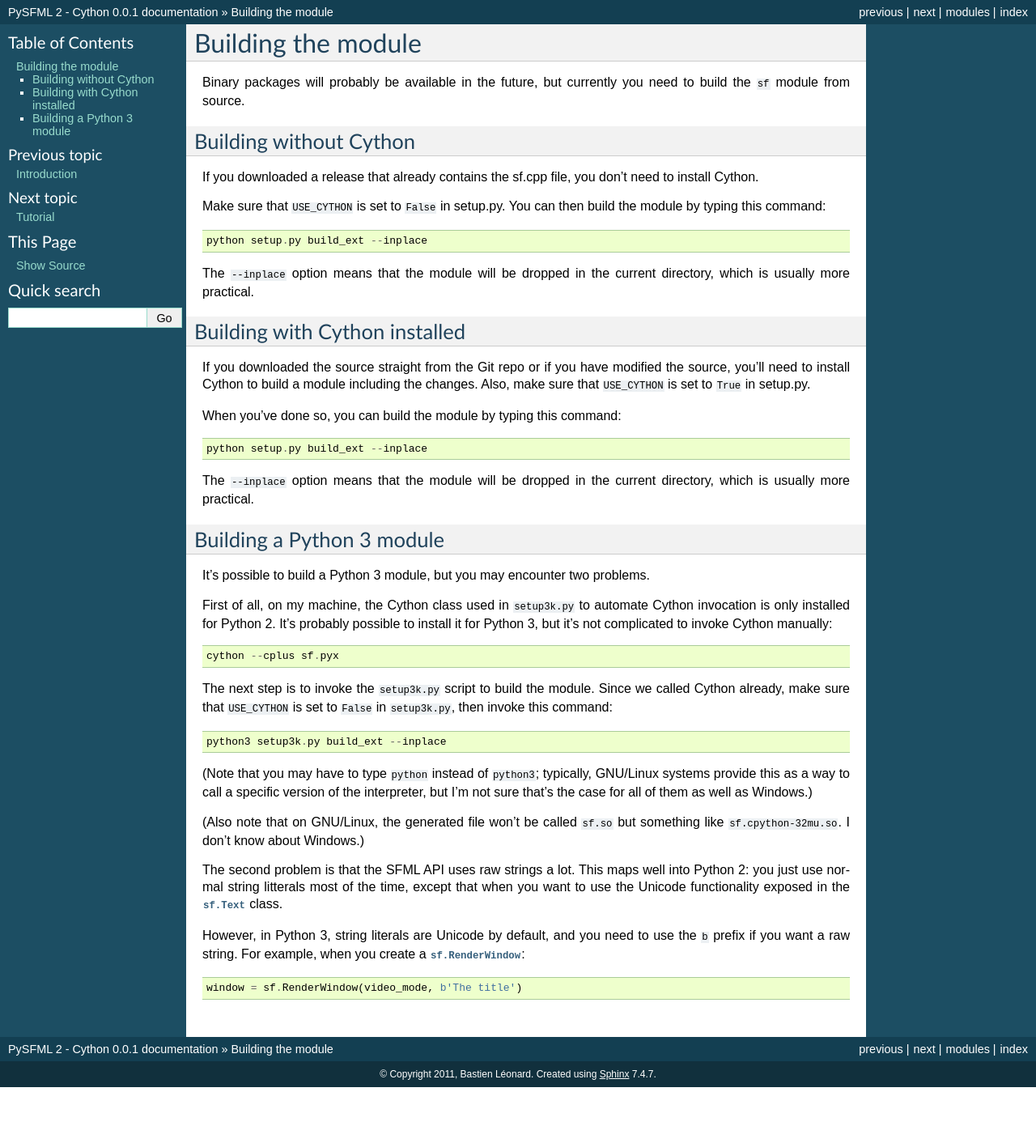
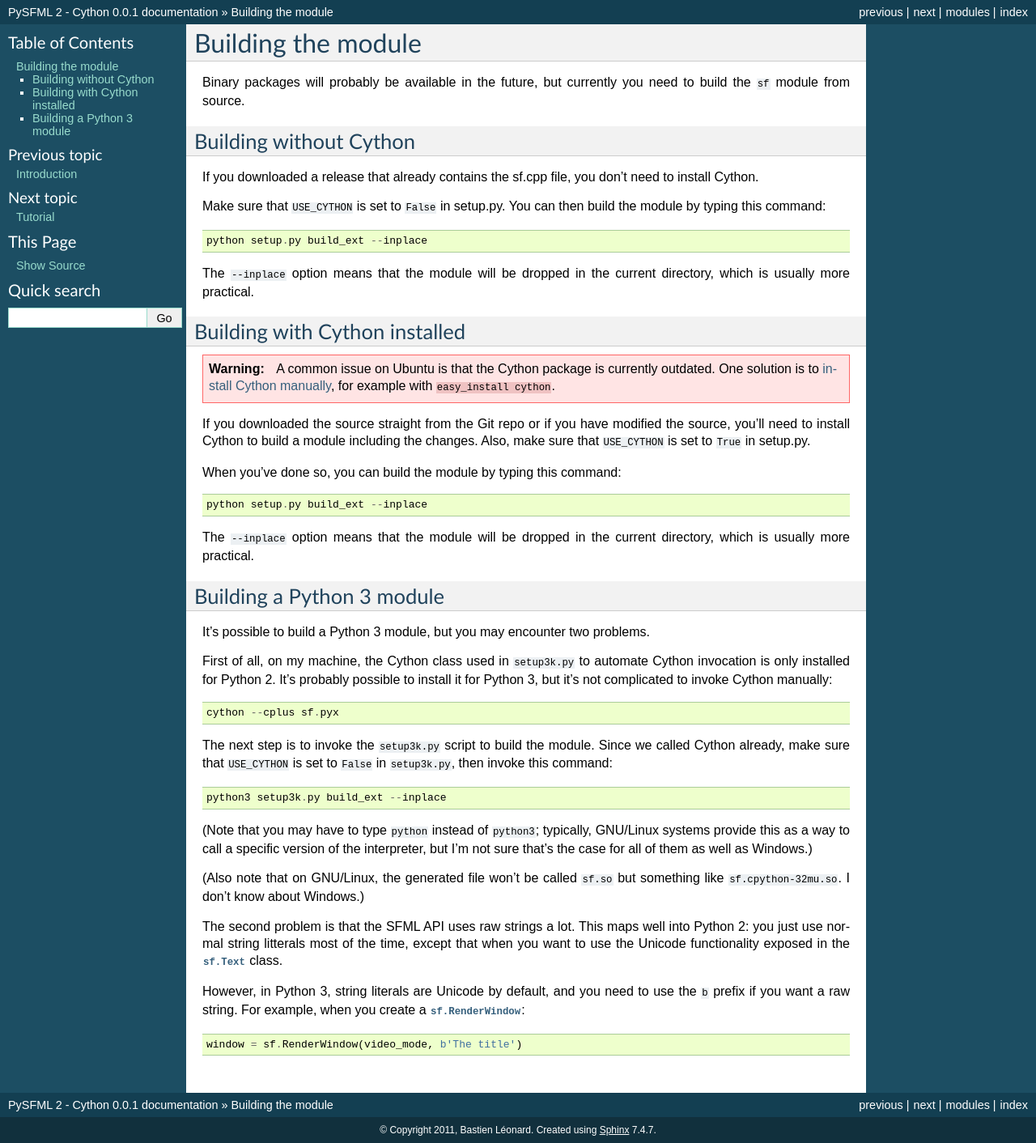
Before and after one commit to intjelic/python-sfml, a Sphinx documentation site: the page built from doc/sphinx/source/building.rst, in a window 1280 px wide. Shown: the whole page at 81% size. Built offline with Sphinx 7.4.7, drawn with Linux system fonts in a browser that asks for light colours; before the commit the page ends 1343 px from its top, so only the background shows below that.

Commit message:
Added warning about the installation with Cython for Ubuntu users

```diff
--- a/doc/sphinx/source/building.rst
+++ b/doc/sphinx/source/building.rst
@@ -22,6 +22,13 @@
 
 Building with Cython installed
 ------------------------------
+
+.. warning::
+
+   A common issue on Ubuntu is that the Cython package is currently
+   outdated.  One solution is to `install Cython manually
+   <http://docs.cython.org/src/quickstart/install.html>`_, for example with
+   ``easy_install cython``.
 
 If you downloaded the source straight from the Git repo or if you have
 modified the source, you'll need to install Cython to build a module
```
